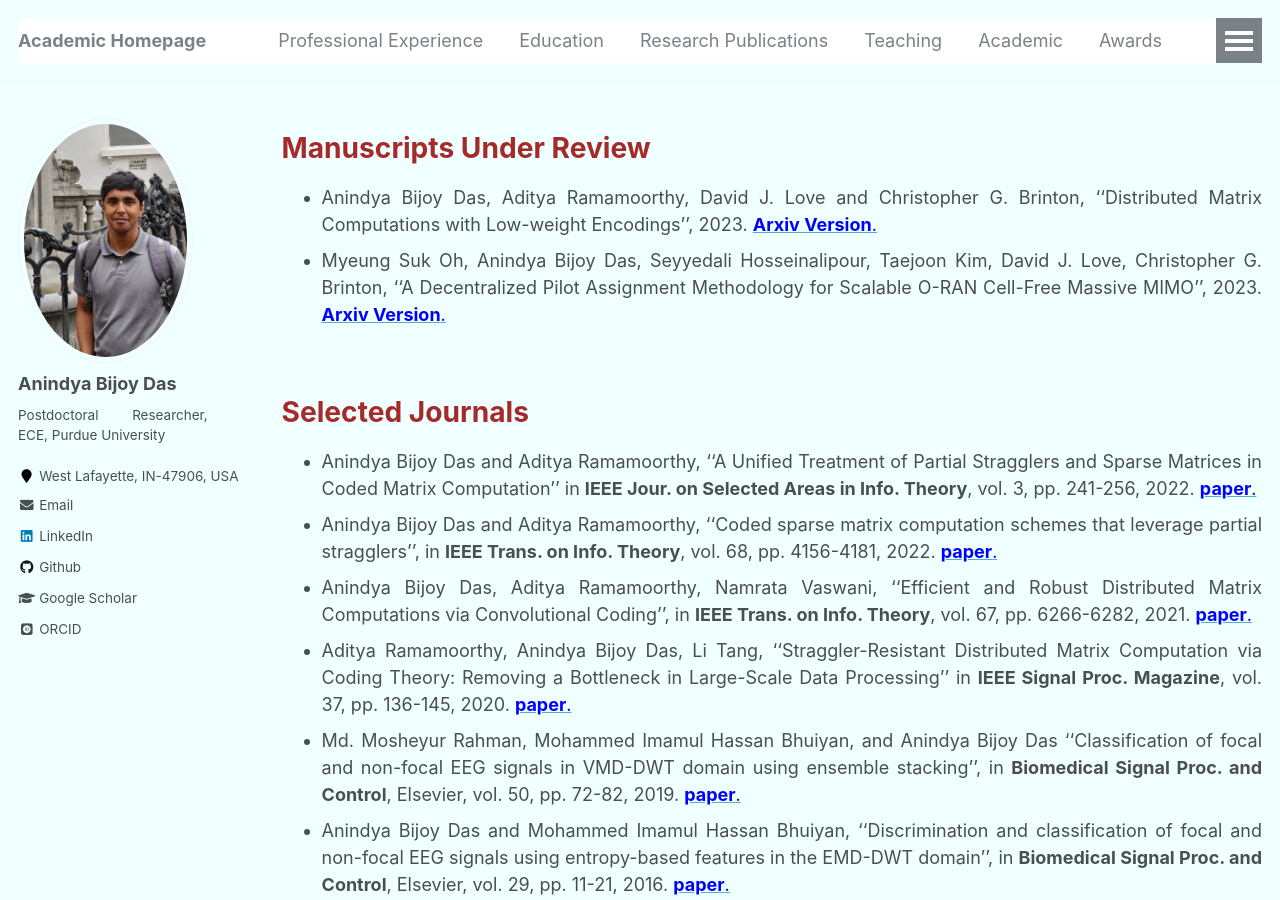
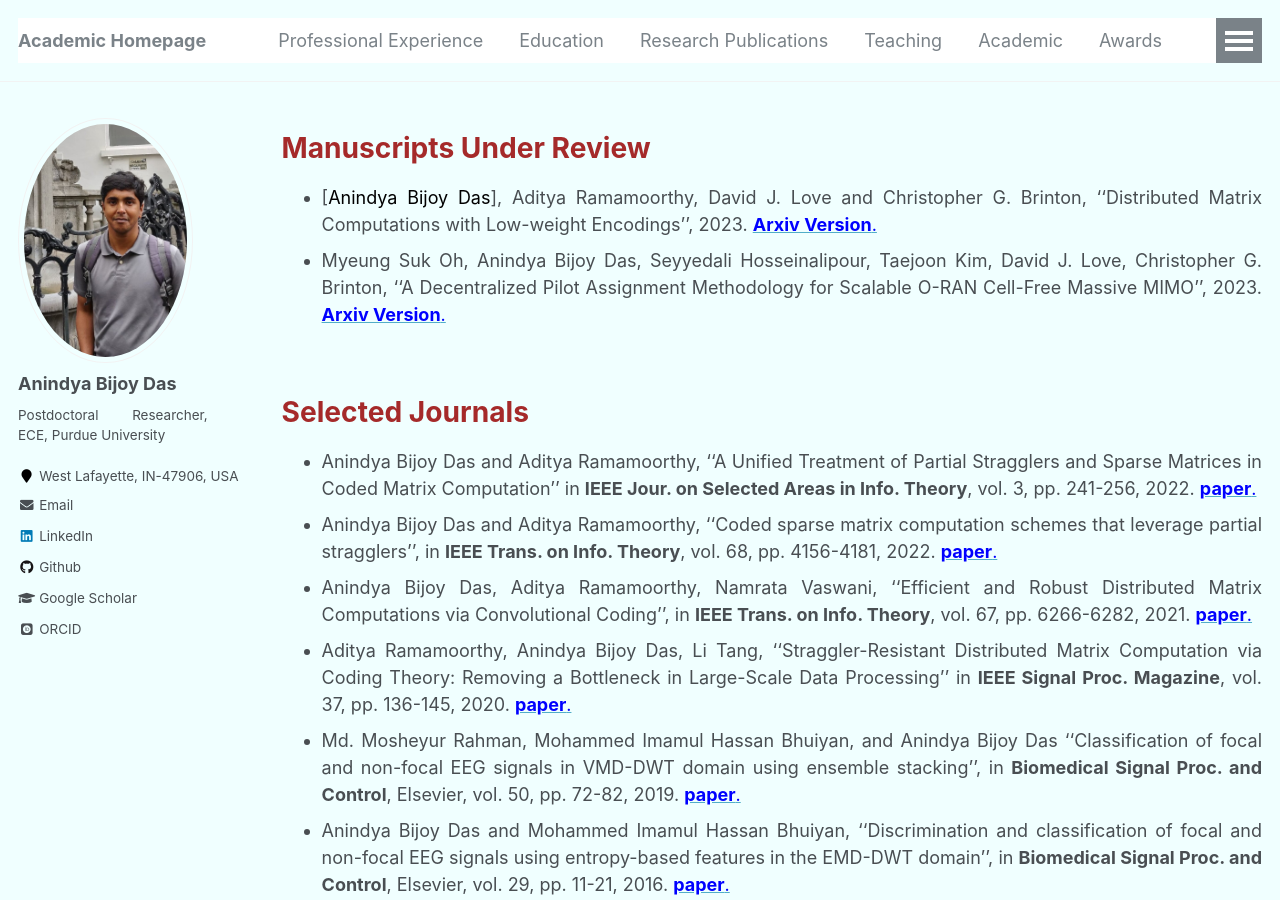
Before and after one commit to anindyabijoydas/portfolio, a Jekyll site: the page built from _pages/research.md, in a window 1280 px wide and 900 px high. Built offline with Jekyll 4.4.1, drawn with Linux system fonts in a browser that asks for light colours; some web fonts are replaced.

Commit message:
Update research.md

```diff
--- a/_pages/research.md
+++ b/_pages/research.md
@@ -18,7 +18,7 @@ redirect_from:
 
 <span style="color:brown">**Manuscripts Under Review**</span>
 ======
-   * Anindya Bijoy Das, Aditya Ramamoorthy, David J. Love and Christopher G. Brinton, ''Distributed Matrix Computations with Low-weight Encodings'', 2023. [<span style="color:blue">**Arxiv Version**.</span>](https://arxiv.org/abs/2301.12685)
+   * [<span style="color:black">Anindya Bijoy Das</span>], Aditya Ramamoorthy, David J. Love and Christopher G. Brinton, ''Distributed Matrix Computations with Low-weight Encodings'', 2023. [<span style="color:blue">**Arxiv Version**.</span>](https://arxiv.org/abs/2301.12685)
    * Myeung Suk Oh, Anindya Bijoy Das, Seyyedali Hosseinalipour, Taejoon Kim, David J. Love, Christopher G. Brinton, ''A Decentralized Pilot Assignment Methodology for Scalable O-RAN Cell-Free Massive MIMO'', 2023. [<span style="color:blue">**Arxiv Version**.</span>](https://arxiv.org/abs/2301.04774)
 
 
```
